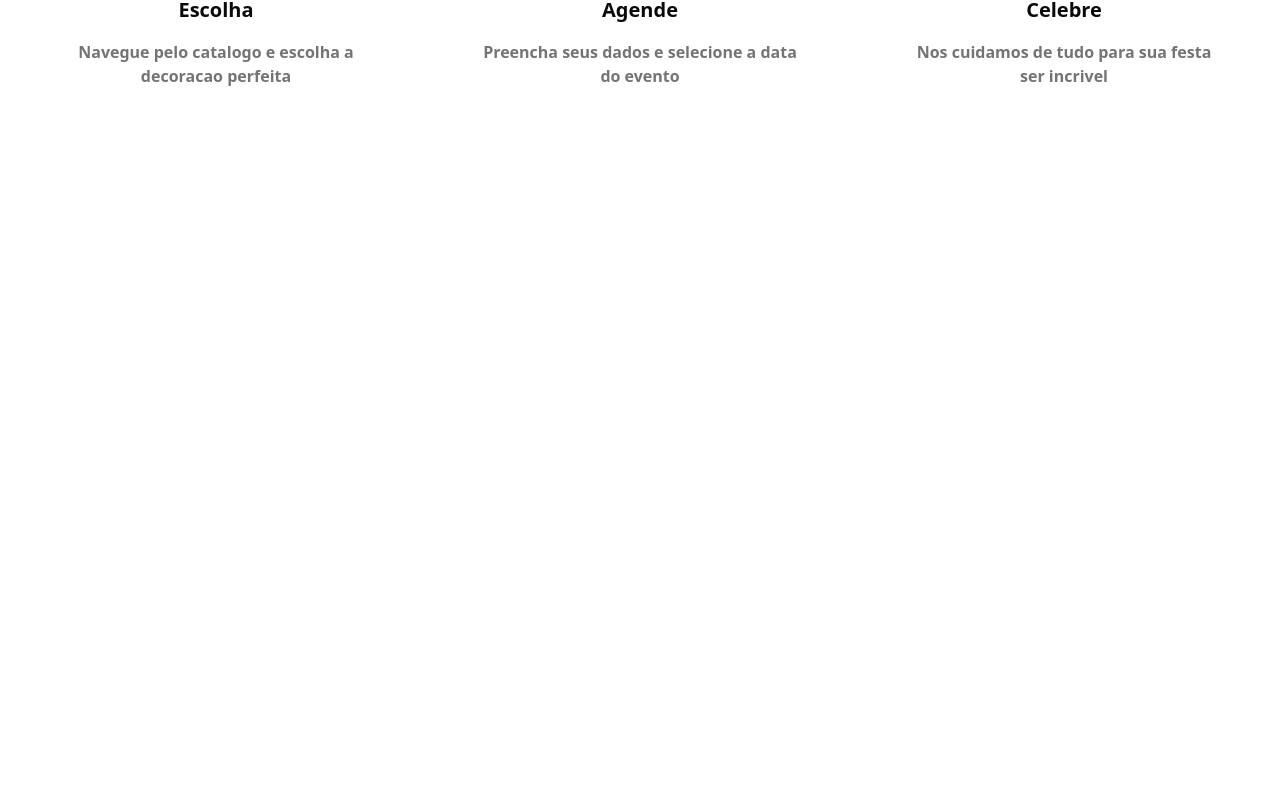
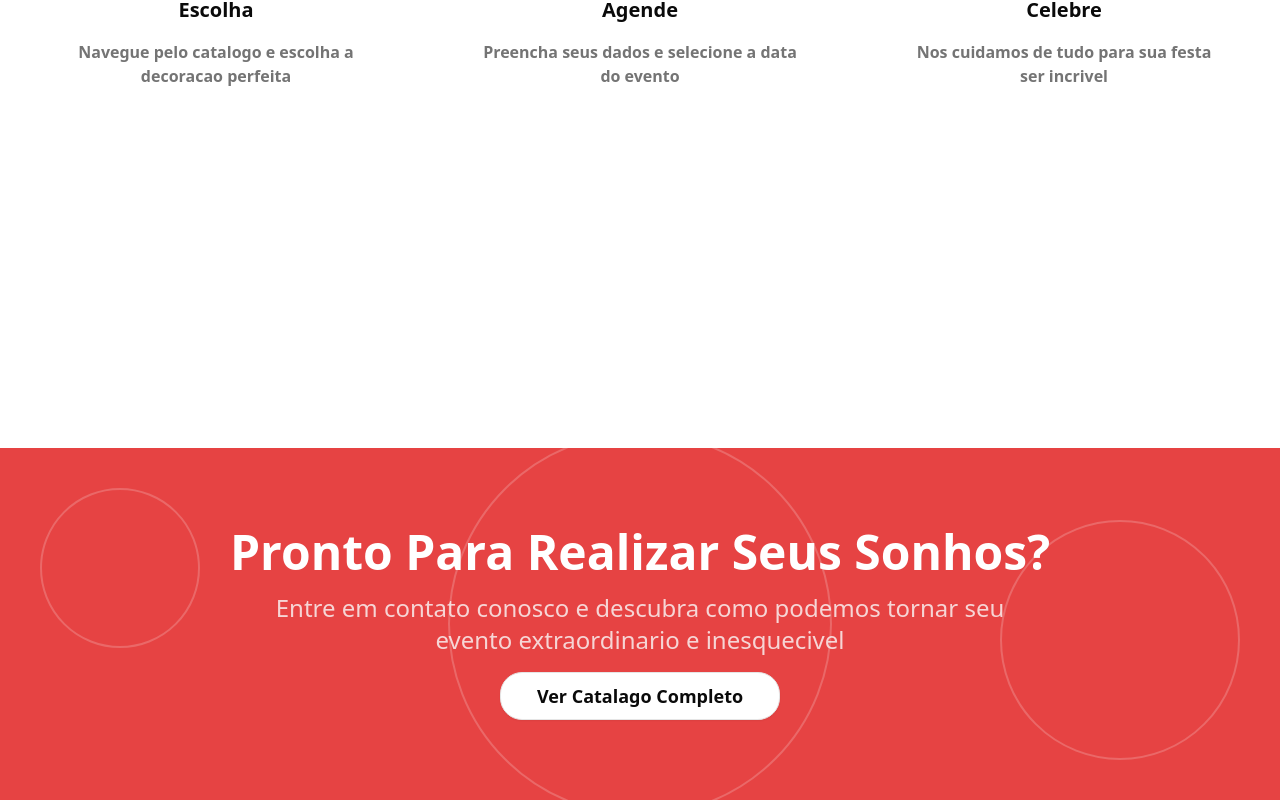
Before and after one commit to renan22Rsw/Recriando_Sonhos, a Next.js app in the folder front-end/: page / in a window 1280 px wide. Shown: the part 1980-2780 px from the top of the page. Before the commit the page ends 2428 px from the top, so only its background shows below. Built offline with nearby package versions, Linux system fonts and the light colour scheme.

Commit message:
feat:section4

```diff
--- /dev/null
+++ b/front-end/app/(home)/components/section-4.tsx
@@ -0,0 +1,33 @@
+import { Button } from "@/components/ui/button";
+import Link from "next/link";
+
+export const Section4 = () => {
+  return (
+    <section className="relative bg-[#E64343]">
+      <div className="py-20">
+        <div className="pointer-events-none absolute inset-0 overflow-hidden opacity-20">
+          <div className="border-primary-foreground absolute top-10 left-10 h-40 w-40 rounded-full border-2"></div>
+          <div className="border-primary-foreground absolute right-10 bottom-10 h-60 w-60 rounded-full border-2"></div>
+          <div className="border-primary-foreground absolute top-1/2 left-1/2 h-96 w-96 -translate-x-1/2 -translate-y-1/2 rounded-full border-2"></div>
+        </div>
+        <div className="space-y-4 px-6 text-center">
+          <h3 className="text-3xl font-bold text-white lg:text-5xl">
+            Pronto Para Realizar Seus Sonhos?
+          </h3>
+          <p className="text-primary-foreground/80 mx-auto max-w-200 text-xl md:text-2xl">
+            Entre em contato conosco e descubra como podemos tornar seu evento
+            extraordinario e inesquecivel
+          </p>
+          <Link href="/products">
+            <Button
+              variant={"outline"}
+              className="text-foreground h-12 w-65 cursor-pointer rounded-3xl text-lg font-semibold md:w-70"
+            >
+              Ver Catalago Completo
+            </Button>
+          </Link>
+        </div>
+      </div>
+    </section>
+  );
+};
--- a/front-end/app/(home)/page.tsx
+++ b/front-end/app/(home)/page.tsx
@@ -1,6 +1,7 @@
 import { Section1 } from "./components/section-1";
 import { Section2 } from "./components/section-2";
 import { Section3 } from "./components/section-3";
+import { Section4 } from "./components/section-4";
 
 const HomePage = () => {
   return (
@@ -8,6 +9,7 @@ const HomePage = () => {
       <Section1 />
       <Section2 />
       <Section3 />
+      <Section4 />
     </>
   );
 };
```
